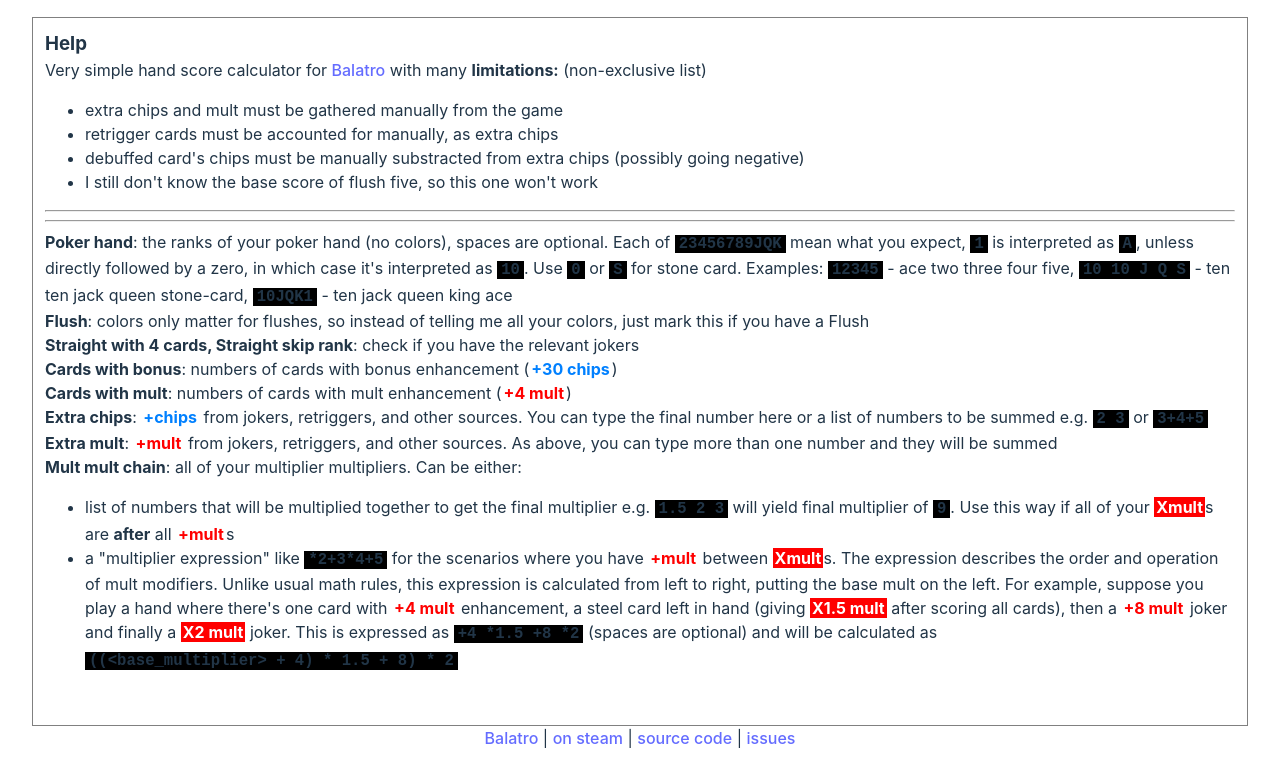
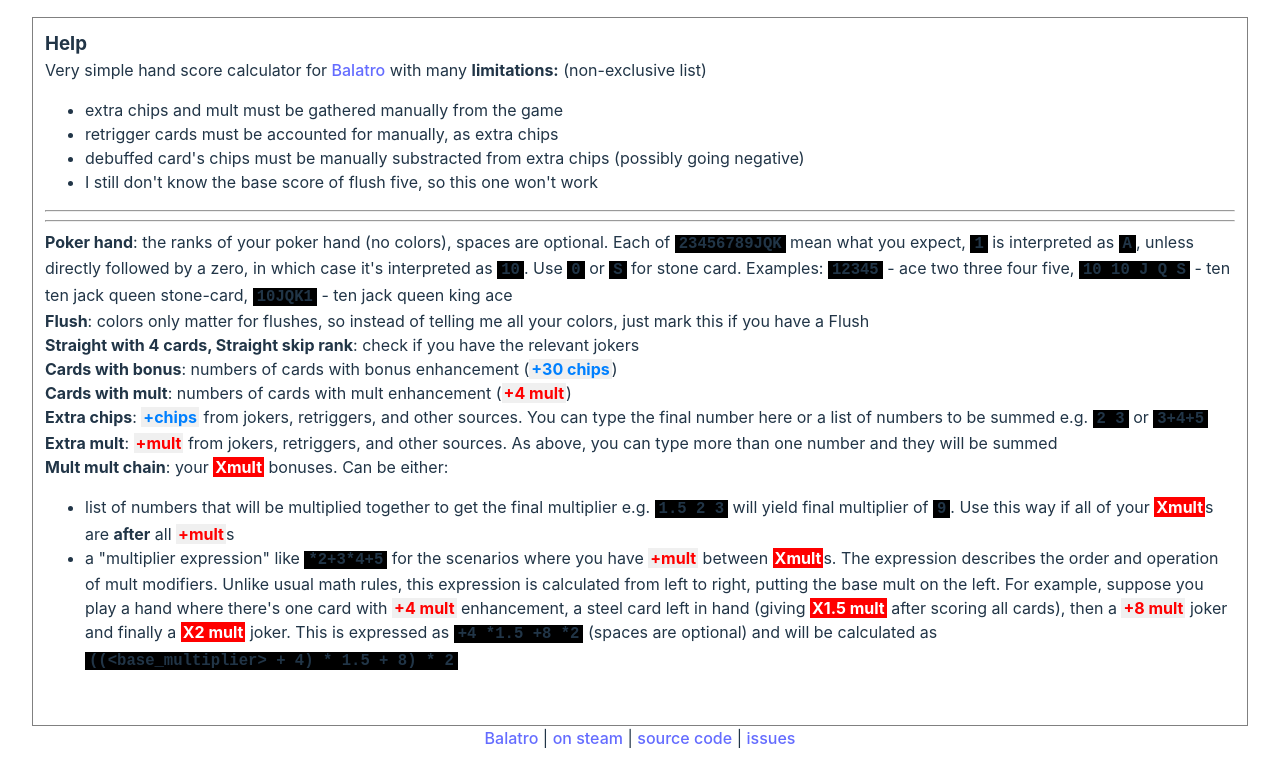
Before and after one commit to itrend/balcal, a React (Vite) app: page / in a window 1280 px wide. Shown: the part 832-1614 px from the top of the page. Built offline with nearby package versions, Linux system fonts and the light colour scheme.

Commit message:
minor rephrases

```diff
--- a/src/balatro.css
+++ b/src/balatro.css
@@ -3,7 +3,7 @@
   padding-left: 2px;
   padding-right: 2px;
   color: #0080ff;
-  background-color: white;
+  background-color: #f0f0f0;
 }
 
 .amult {
@@ -11,7 +11,7 @@
   padding-left: 2px;
   padding-right: 2px;
   color: red;
-  background-color: white;
+  background-color: #f0f0f0;
 }
 
 .mmult {
--- a/src/components/help.tsx
+++ b/src/components/help.tsx
@@ -37,7 +37,7 @@ export function Help() {
       <b>Extra mult</b>: <span className="amult">+mult</span> from jokers, retriggers, and other sources. As above,
       you can type more than one number and they will be summed
       <br />
-      <b>Mult mult chain</b>: all of your multiplier multipliers. Can be either:
+      <b>Mult mult chain</b>: your <span className="mmult">Xmult</span> bonuses. Can be either:
       <ul>
         <li>
           list of numbers that will be multiplied together to get the final multiplier
```
